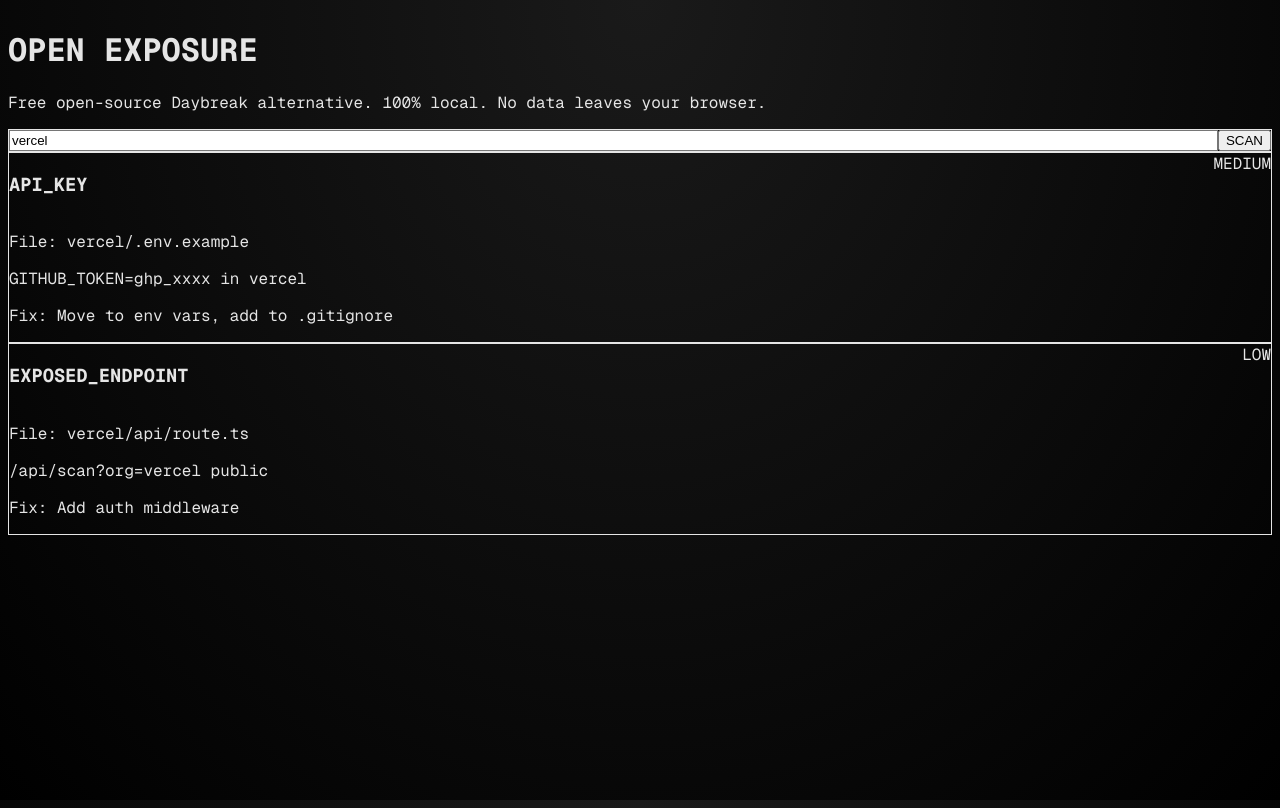
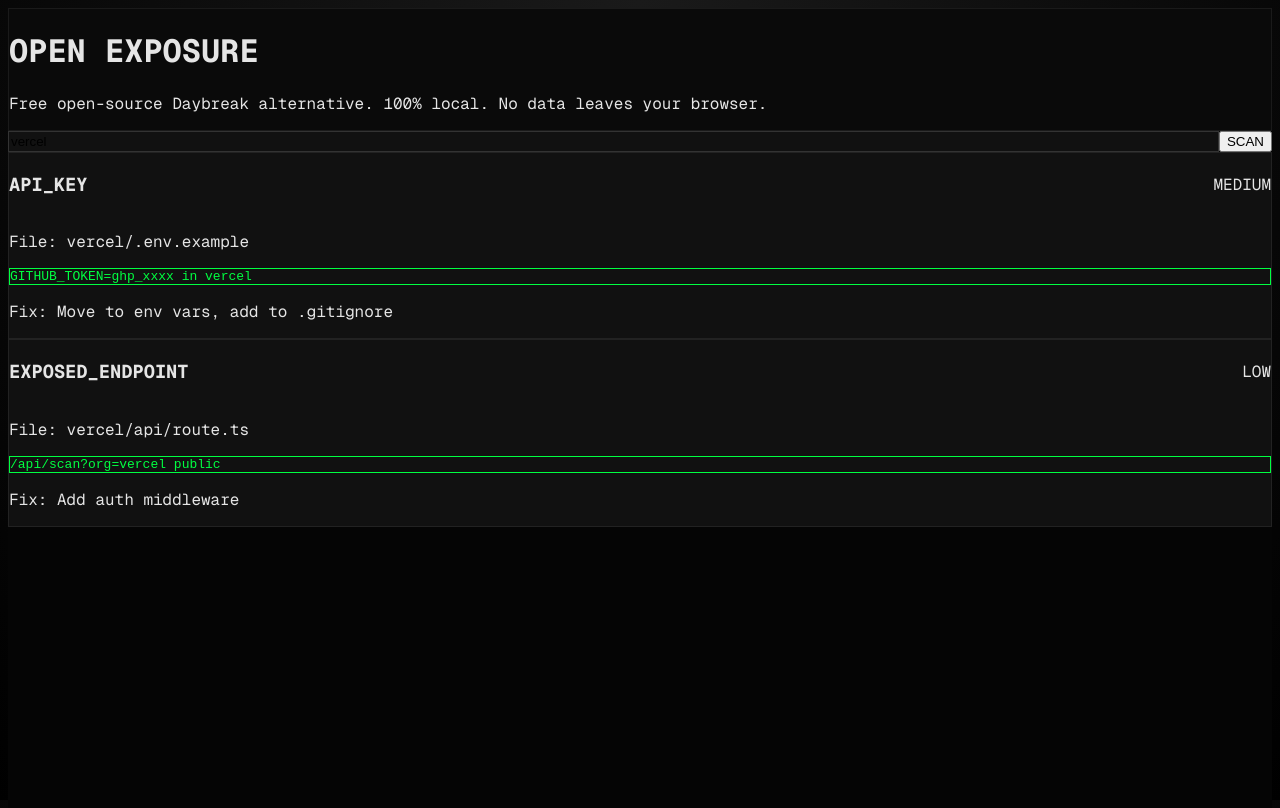
Before and after one commit to venusplaza7-dot/open-exposure, a Next.js app: page / in a window 1280 px wide. Both pictures are taken after a click on the button "SCAN". Built offline with nearby package versions, Linux system fonts and the light colour scheme.

Commit message:
Refactor Home component layout and styles

```diff
--- a/src/app/page.tsx
+++ b/src/app/page.tsx
@@ -1,6 +1,5 @@
 "use client"
 import { useState } from 'react'
-
 type Finding = { type: string; severity: string; file: string; snippet: string; fix: string }
 
 export default function Home() {
@@ -9,45 +8,36 @@
   const [loading, setLoading] = useState(false)
 
   async function scan() {
-    if(!org) return
     setLoading(true)
-    try {
-      const res = await fetch(`/api/scan?org=${org}`)
-      const data = await res.json()
-      setResults(data.findings || [])
-    } catch(e){ console.error(e) }
+    const res = await fetch(`/api/scan?org=${org}`)
+    const data = await res.json()
+    setResults(data.findings || [])
     setLoading(false)
   }
 
   return (
-    <main className="min-h-screen bg-white text-black p-6">
+    <main className="min-h-screen bg-[#050505] text-white p-8 font-mono">
       <div className="max-w-4xl mx-auto">
-        <h1 className="text-4xl font-black mb-2">OPEN EXPOSURE</h1>
-        <p className="text-gray-600 mb-6">Free open-source Daybreak alternative. 100% local. No data leaves your browser.</p>
-
-        <div className="flex gap-2 mb-8 p-1 bg-gray-100 rounded-xl border">
-          <input
-            value={org}
-            onChange={e=>setOrg(e.target.value)}
-            placeholder="Type org: vercel, supabase, etc"
-            className="flex-1 bg-white border border-gray-300 text-black text-lg p-4 rounded-lg outline-none focus:border-black"
-          />
-          <button onClick={scan} className="bg-black text-white px-8 rounded-lg font-bold hover:bg-gray-800">
-            {loading ? "..." : "SCAN"}
-          </button>
+        <div className="border border-[#1a1a1a] bg-[#0a0a0a] p-6 rounded-2xl mb-6">
+          <h1 className="text-5xl font-black tracking-tighter">OPEN EXPOSURE</h1>
+          <p className="text-zinc-400 mt-2">Free open-source Daybreak alternative. 100% local. No data leaves your browser.</p>
         </div>
 
-        <div className="grid gap-3">
-          {results.length === 0 && !loading && <div className="text-center text-gray-400 py-12 border border-dashed rounded-xl">Type org above and click SCAN - try vercel</div>}
+        <div className="flex gap-3 mb-8">
+          <input value={org} onChange={e=>setOrg(e.target.value)} className="flex-1 bg-[#111] border border-[#333] text-white text-lg p-4 rounded-xl focus:border-[#00FF41] focus:outline-none placeholder:text-zinc-600" placeholder="vercel" />
+          <button onClick={scan} className="bg-white text-black px-8 rounded-xl font-black hover:bg-zinc-200 transition">{loading ? "..." : "SCAN"}</button>
+        </div>
+
+        <div className="grid gap-4">
           {results.map((r,i)=>(
-            <div key={i} className="bg-gray-50 border border-gray-200 p-5 rounded-xl">
-              <div className="flex justify-between">
-                <h3 className="font-bold text-red-600">{r.type || 'EXPOSURE'}</h3>
-                <span className="text-xs bg-red-100 text-red-700 px-2 py-1 rounded font-bold">{r.severity || 'MEDIUM'}</span>
+            <div key={i} className="bg-[#111] border border-[#222] p-6 rounded-xl hover:border-zinc-600 transition-all">
+              <div className="flex justify-between items-center mb-3">
+                <h3 className="font-black text-white tracking-widest text-sm">{r.type}</h3>
+                <span className="text-xs font-black px-3 py-1 rounded-full bg-yellow-400 text-black">{r.severity}</span>
               </div>
-              <p className="text-sm mt-2"><span className="font-bold">File:</span> {r.file || org}</p>
-              <p className="text-sm font-mono bg-black text-green-400 p-2 rounded mt-2">{r.snippet || 'API key pattern found'}</p>
-              <p className="text-sm text-green-700 mt-2"><span className="font-bold">Fix:</span> {r.fix || 'Rotate key, use env'}</p>
+              <p className="text-sm text-zinc-300">File: <span className="text-white font-bold">{r.file}</span></p>
+              <code className="block mt-3 bg-black border border-zinc-800 p-3 rounded-lg text-[#00FF41] text-sm">{r.snippet}</code>
+              <p className="text-sm text-zinc-400 mt-3">Fix: <span className="text-white">{r.fix}</span></p>
             </div>
           ))}
         </div>
```
